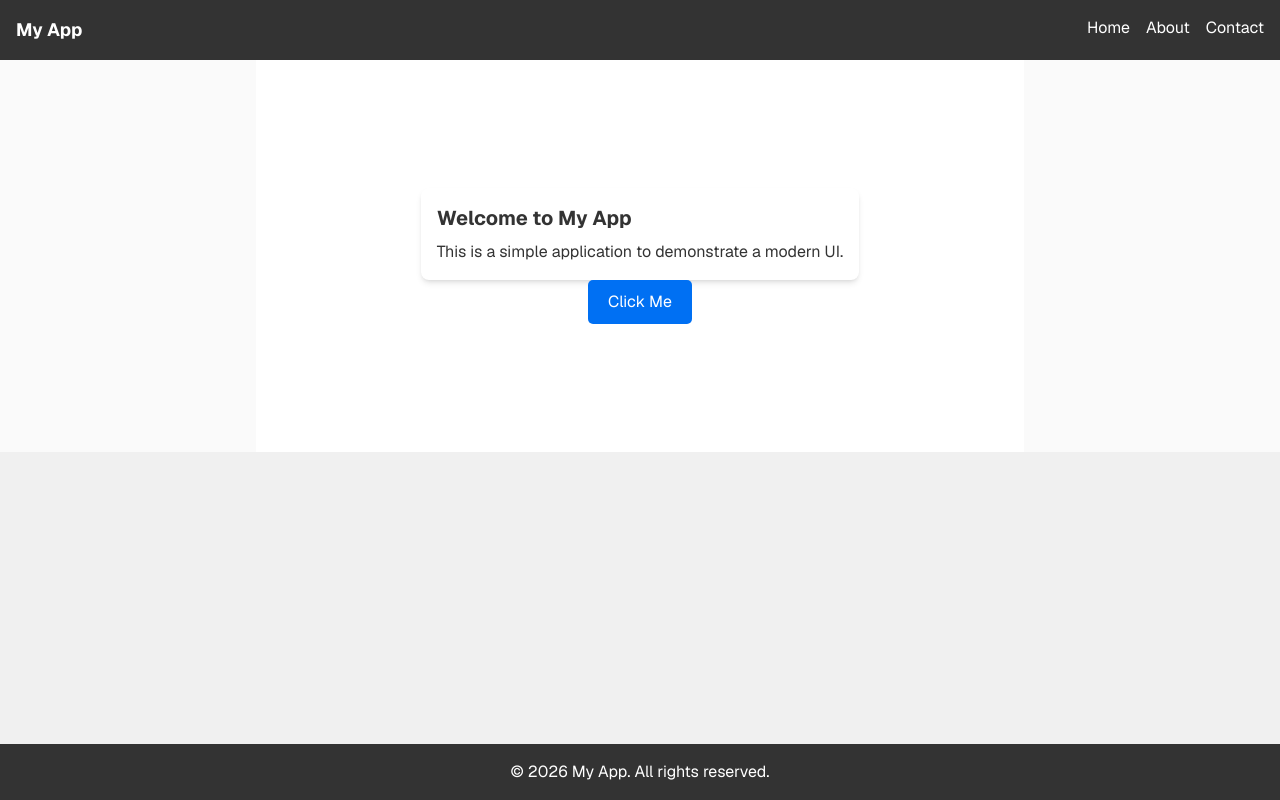
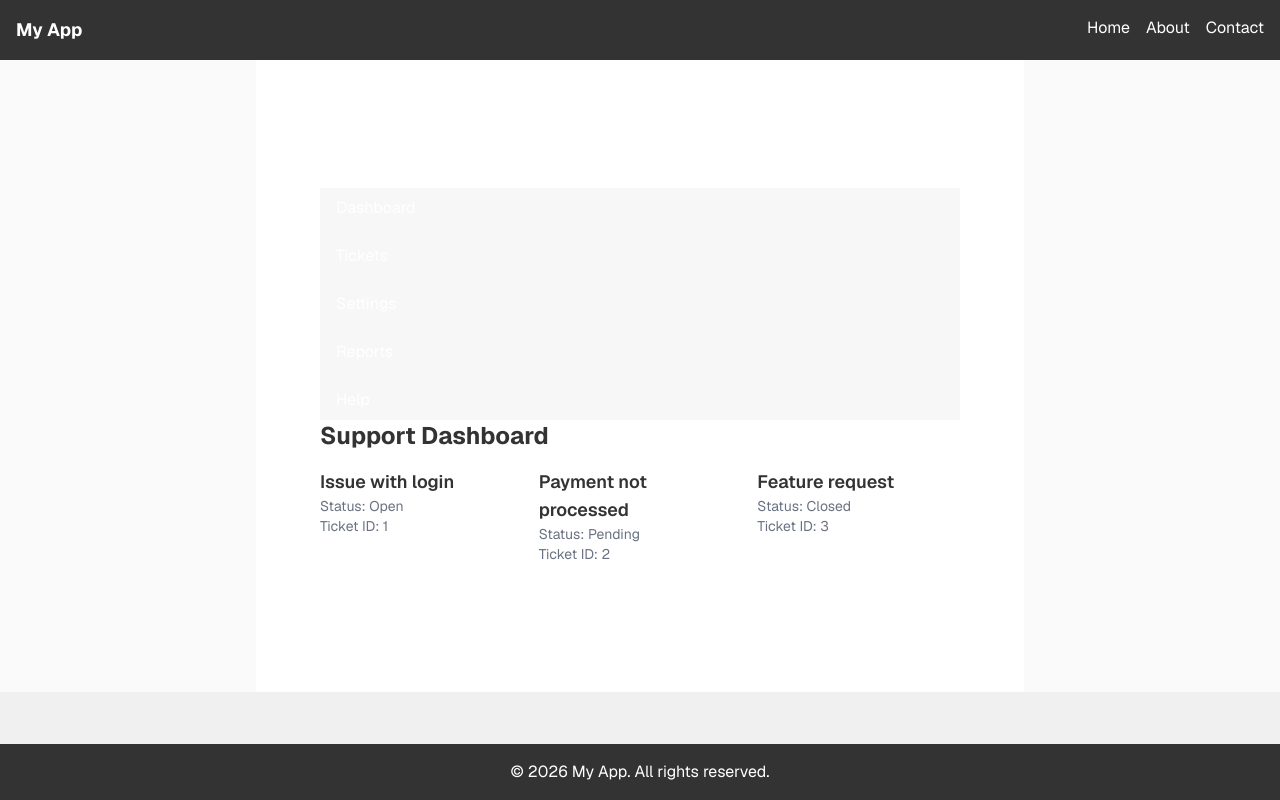
Before and after one commit to Abdullahkhan80/anka-os-test, a Next.js app: page / in a window 1280 px wide. Built offline with nearby package versions, Linux system fonts and the light colour scheme.

Commit message:
feat: Enhance customer support dashboard UI for a more professional appearance

```diff
--- a/app/components/SupportDashboard.tsx
+++ b/app/components/SupportDashboard.tsx
@@ -7,8 +7,8 @@ const SupportDashboard = () => {
     <div className="support-dashboard">
       <SupportSidebar />
       <div className="support-content">
-        <h1>Support Dashboard</h1>
-        <div className="tickets">
+        <h1 className="text-2xl font-bold mb-4">Support Dashboard</h1>
+        <div className="tickets grid grid-cols-1 md:grid-cols-2 lg:grid-cols-3 gap-4">
           <SupportTicket id={1} title="Issue with login" status="Open" />
           <SupportTicket id={2} title="Payment not processed" status="Pending" />
           <SupportTicket id={3} title="Feature request" status="Closed" />
--- a/app/components/SupportSidebar.tsx
+++ b/app/components/SupportSidebar.tsx
@@ -4,10 +4,12 @@ const SupportSidebar = () => {
   return (
     <aside className="support-sidebar">
       <nav>
-        <ul>
-          <li><a href="#">Dashboard</a></li>
-          <li><a href="#">Tickets</a></li>
-          <li><a href="#">Settings</a></li>
+        <ul className="space-y-2">
+          <li><a href="#" className="block py-2 px-4 rounded hover:bg-gray-700">Dashboard</a></li>
+          <li><a href="#" className="block py-2 px-4 rounded hover:bg-gray-700">Tickets</a></li>
+          <li><a href="#" className="block py-2 px-4 rounded hover:bg-gray-700">Settings</a></li>
+          <li><a href="#" className="block py-2 px-4 rounded hover:bg-gray-700">Reports</a></li>
+          <li><a href="#" className="block py-2 px-4 rounded hover:bg-gray-700">Help</a></li>
         </ul>
       </nav>
     </aside>
--- a/app/components/SupportTicket.tsx
+++ b/app/components/SupportTicket.tsx
@@ -9,8 +9,9 @@ interface SupportTicketProps {
 const SupportTicket: React.FC<SupportTicketProps> = ({ id, title, status }) => {
   return (
     <div className="support-ticket">
-      <h2>{title}</h2>
-      <p>Status: {status}</p>
+      <h2 className="text-lg font-semibold">{title}</h2>
+      <p className="text-sm text-gray-500">Status: {status}</p>
+      <p className="text-sm text-gray-500">Ticket ID: {id}</p>
     </div>
   );
 };
--- a/app/page.tsx
+++ b/app/page.tsx
@@ -2,15 +2,13 @@
 
 import Image from "next/image";
 
-import Card from "./components/Card";
-import Button from "./components/Button";
+import SupportDashboard from './components/SupportDashboard';
 
 export default function Home() {
   return (
     <div className="flex flex-col flex-1 items-center justify-center bg-zinc-50 font-sans dark:bg-black">
       <main className="flex flex-1 w-full max-w-3xl flex-col items-center justify-center py-32 px-16 bg-white dark:bg-black">
-        <Card title="Welcome to My App" content="This is a simple application to demonstrate a modern UI." />
-        <Button label="Click Me" onClick={() => alert('Button clicked!')} />
+        <SupportDashboard />
 
 
 
--- a/app/styles/support.css
+++ b/app/styles/support.css
@@ -5,15 +5,19 @@
 
 .support-sidebar {
   width: 250px;
-  background-color: #333;
+  background-color: #2d2d2d;
   color: #fff;
   padding: 20px;
+  display: flex;
+  flex-direction: column;
+  gap: 10px;
 }
 
 .support-content {
   flex: 1;
   padding: 20px;
-  background-color: #f0f0f0;
+  background-color: #f9f9f9;
+  overflow-y: auto;
 }
 
 .tickets {
@@ -27,6 +31,11 @@
   padding: 15px;
   border-radius: 8px;
   box-shadow: 0 2px 4px rgba(0, 0, 0, 0.1);
+  transition: transform 0.2s ease-in-out;
+}
+
+.support-ticket:hover {
+  transform: translateY(-5px);
 }
 
 .support-ticket h2 {
```
